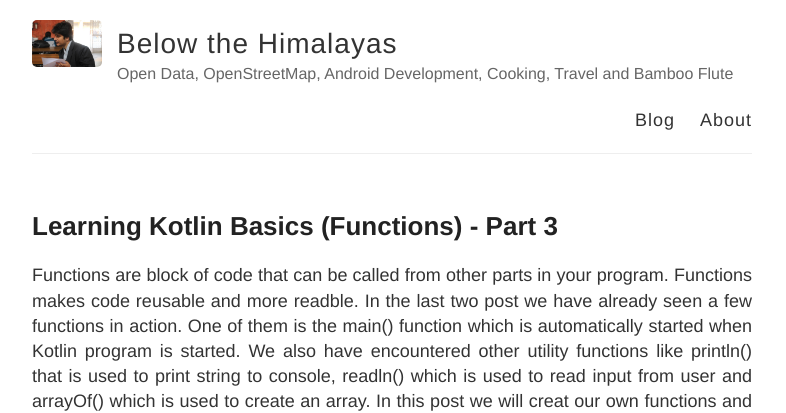
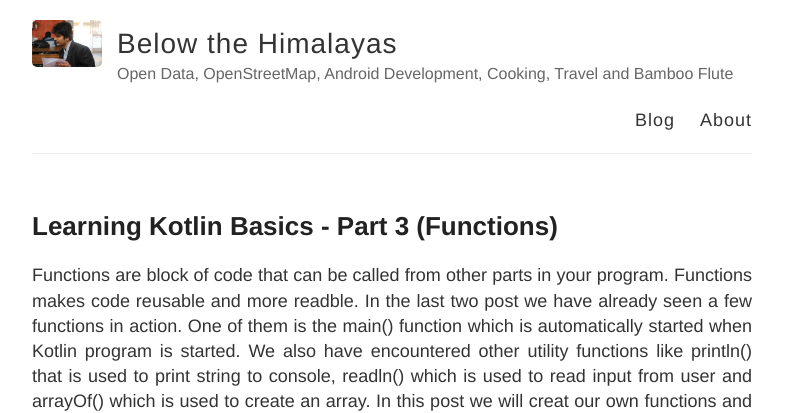
Before and after one commit to nirabpudasaini/nirabpudasaini.github.io, a Jekyll site: the page built from _posts/2024-07-19-basics-of-kotlin-3.md, in a window 1280 px wide and 900 px high. Shown: the top 413 px of the window, without its empty margins (248-1034 px from the left). Built offline with Jekyll 4.4.1, drawn with Linux system fonts in a browser that asks for light colours; comment, search, counter and statistics services are not loaded.

```diff
--- a/_posts/2024-07-19-basics-of-kotlin-3.md
+++ b/_posts/2024-07-19-basics-of-kotlin-3.md
@@ -1,6 +1,6 @@
 ---
 layout: post
-title: Learning Kotlin Basics (Functions) - Part 3
+title: Learning Kotlin Basics - Part 3 (Functions)
 ---
 
 Functions are block of code that can be called from other parts in your program. Functions makes code reusable and more readble. In the last two post we have already seen a few functions in action. One of them is the main() function which is automatically started when Kotlin program is started. We also have encountered other utility functions like println() that is used to print string to console, readln() which is used to read input from user and arrayOf() which is used to create an array. In this post we will creat our own functions and understand the different components of functions in Kotlin. Kotlin also has higher order functions and lambda expressions, but we will be looking at the in another post.
```
